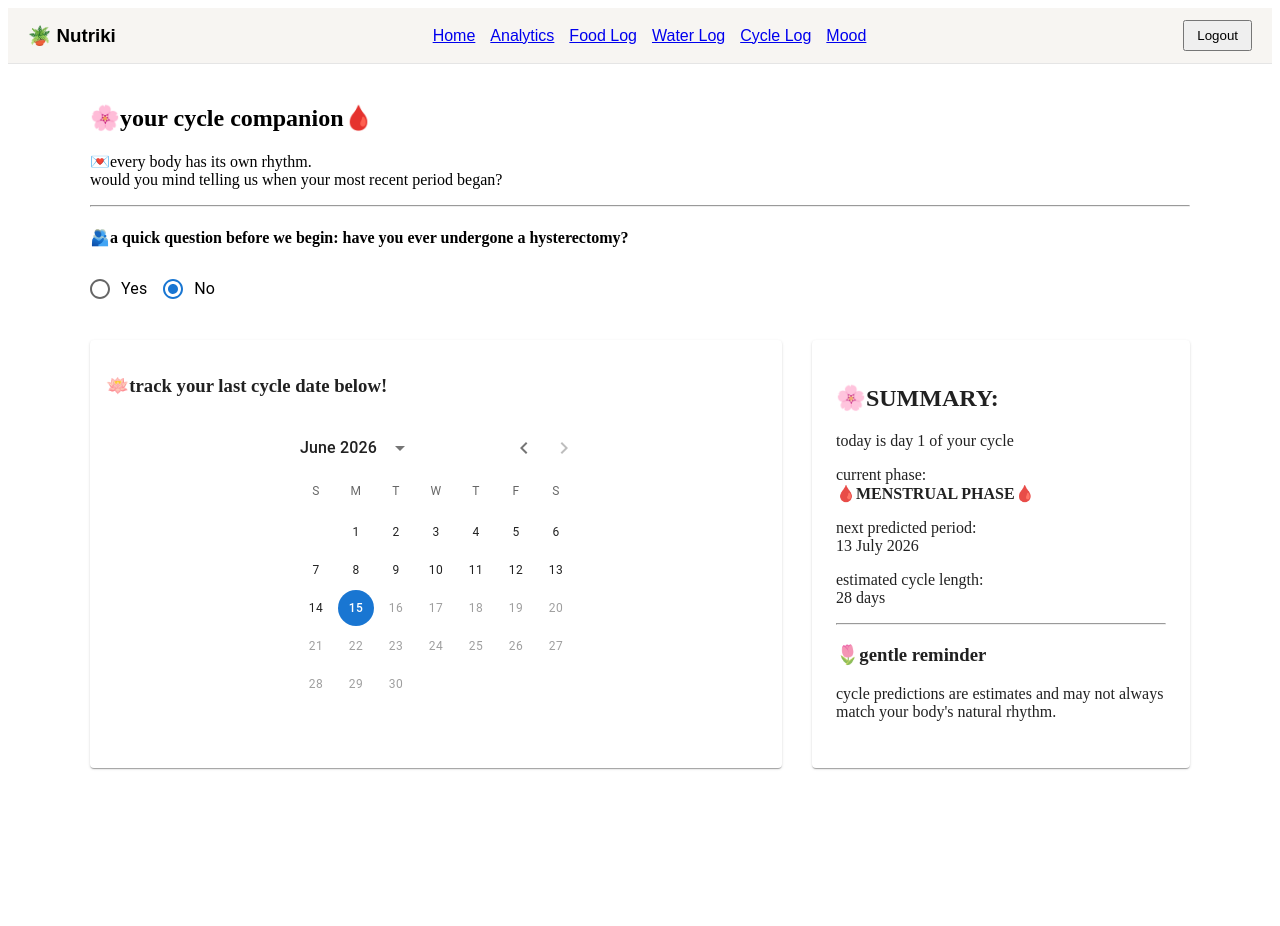
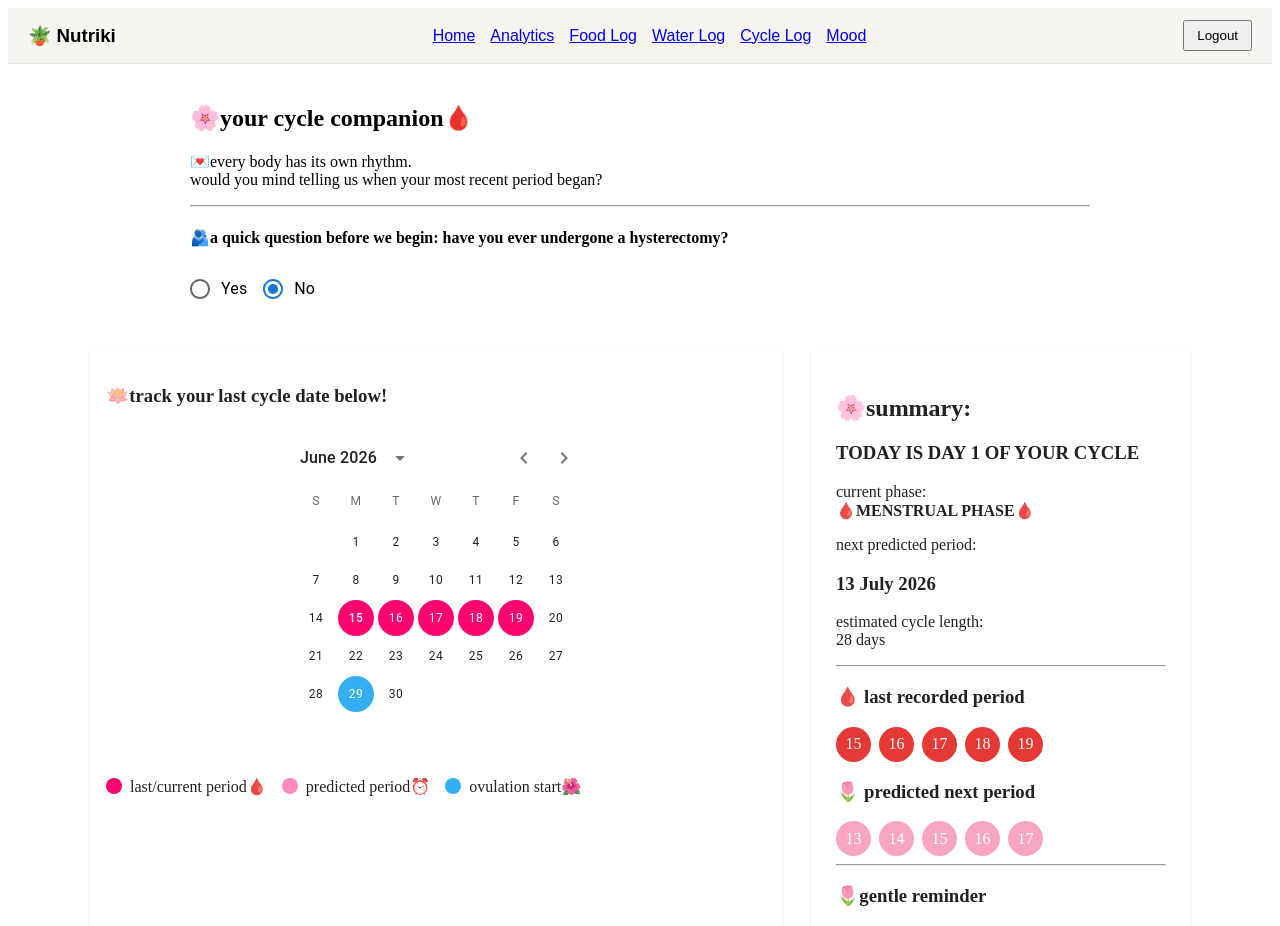
Before and after one commit to bwbeas/nutriki, a React app in the folder frontend/: page /cycle in a window 1280 px wide. Shown: the top 926 px of the page. Before the commit the page ends 808 px from the top, so only its background shows below. Built offline with nearby package versions, Linux system fonts and the light colour scheme; no server answers; the HTML template or start-up script is replaced by a standard one.

Commit message:
period page complete

```diff
--- a/frontend/src/pages/Cycle.jsx
+++ b/frontend/src/pages/Cycle.jsx
@@ -2,6 +2,8 @@
 import Navbar from "../components/Navbar";
 import API from "../api";
 import { useState, useEffect } from "react";
+import { PickerDay }
+from "@mui/x-date-pickers/PickerDay";
 
 import {
   Button,
@@ -40,8 +42,16 @@ else {
   phase = "🌙LUTEAL PHASE🌙";
 }
 
-const nextPeriod =
+let nextPeriod =
   periodStart.add(28, "day");
+
+if (
+  today.diff(periodStart, "day") > 28
+) {
+
+  nextPeriod = today;
+
+}
 
 const loadCycle = async () => {
 
@@ -114,6 +124,74 @@ const saveCycle = async (
 
 };
 
+const periodDates = [];
+
+for (let i = 0; i < 5; i++) {
+
+  periodDates.push(
+    periodStart.add(i, "day")
+  );
+
+}
+
+const ovulationDate =
+  periodStart.add(14, "day");
+
+  const predictedDates = [];
+
+for (let i = 0; i < 5; i++) {
+
+  predictedDates.push(
+    nextPeriod.add(i, "day")
+  );
+
+}
+
+const CustomDay = (props) => {
+
+  const { day, ...other } = props;
+
+  const isPeriodDay =
+    periodDates.some(date =>
+      date.isSame(day, "day")
+    );
+
+  const isPredictedDay =
+    predictedDates.some(date =>
+      date.isSame(day, "day")
+    );
+
+  const isOvulationDay =
+    ovulationDate.isSame(day, "day");
+
+  return (
+
+    <PickerDay
+      {...other}
+      day={day}
+      sx={{
+
+        ...(isPeriodDay && {
+          backgroundColor: "#fc036f",
+          color: "white"
+        }),
+
+        ...(isPredictedDay && {
+          backgroundColor: "#ff8cbe",
+          color: "black"
+        }),
+
+        ...(isOvulationDay && {
+          backgroundColor: "#33aff2",
+          color: "white"
+        })
+
+      }}
+    />
+
+  );
+
+};
 
   return (
     <>
@@ -125,7 +203,7 @@ const saveCycle = async (
           margin: "40px auto"
         }}
       >
-
+<div style={{ maxWidth: "900px", margin: "40px auto" }}>
 <h2>🌸your cycle companion🩸</h2>
 
         <p>
@@ -168,6 +246,10 @@ const saveCycle = async (
             label="No"
           />
         </RadioGroup>
+
+</div>
+
+
 
         {
           hysterectomy === "Yes" && (
@@ -225,8 +307,78 @@ const saveCycle = async (
     );
 
   }}
-    disableFuture
+  slots={{
+    day: CustomDay
+  }}
 />
+
+<div
+  style={{
+    display: "flex",
+    gap: "15px",
+    marginTop: "15px",
+    flexWrap: "wrap"
+  }}
+>
+
+  <div
+    style={{
+      display: "flex",
+      alignItems: "center",
+      gap: "8px"
+    }}
+  >
+    <div
+      style={{
+        width: "16px",
+        height: "16px",
+        borderRadius: "50%",
+        backgroundColor: "#fc036f"
+      }}
+    />
+    <span>last/current period🩸</span>
+  </div>
+
+  <div
+    style={{
+      display: "flex",
+      alignItems: "center",
+      gap: "8px"
+    }}
+  >
+    <div
+      style={{
+        width: "16px",
+        height: "16px",
+        borderRadius: "50%",
+        backgroundColor: "#ff8cbe"
+      }}
+    />
+    <span>predicted period⏰</span>
+  </div>
+
+  <div
+    style={{
+      display: "flex",
+      alignItems: "center",
+      gap: "8px"
+    }}
+  >
+    <div
+      style={{
+        width: "16px",
+        height: "16px",
+        borderRadius: "50%",
+        backgroundColor: "#33aff2"
+      }}
+    />
+    <span>ovulation start🌺</span>
+  </div>
+
+</div>
+
+
+
 </LocalizationProvider>
 
       </Paper>
@@ -239,12 +391,12 @@ const saveCycle = async (
       >
 
         <h2>
-          🌸SUMMARY:
+          🌸summary:
         </h2>
 
-        <p>
-  today is day {cycleDay} of your cycle
-</p>
+        <h3>
+  TODAY IS DAY {cycleDay} OF YOUR CYCLE
+</h3>
 
 <p>
   current phase:
@@ -255,7 +407,7 @@ const saveCycle = async (
 <p>
   next predicted period:
   <br />
-  {nextPeriod.format("DD MMMM YYYY")}
+  <h3>{nextPeriod.format("DD MMMM YYYY")}</h3>
 </p>
 
 <p>
@@ -263,6 +415,77 @@ const saveCycle = async (
   <br />
   28 days
 </p>
+<hr />
+
+<h3>
+  🩸 last recorded period
+</h3>
+
+<div
+  style={{
+    display: "flex",
+    flexWrap: "wrap",
+    gap: "8px",
+    marginBottom: "15px"
+  }}
+>
+
+  {periodDates.map((date) => (
+
+    <div
+      key={date.format()}
+      style={{
+        width: "35px",
+        height: "35px",
+        borderRadius: "50%",
+        background: "#e53935",
+        color: "white",
+        display: "flex",
+        alignItems: "center",
+        justifyContent: "center"
+      }}
+    >
+      {date.date()}
+    </div>
+
+  ))}
+
+</div>
+
+<h3>
+  🌷 predicted next period
+</h3>
+
+<div
+  style={{
+    display: "flex",
+    flexWrap: "wrap",
+    gap: "8px"
+  }}
+>
+
+  {predictedDates.map((date) => (
+
+    <div
+      key={date.format()}
+      style={{
+        width: "35px",
+        height: "35px",
+        borderRadius: "50%",
+        background: "#f8a5c2",
+        color: "white",
+        display: "flex",
+        alignItems: "center",
+        justifyContent: "center"
+      }}
+    >
+      {date.date()}
+    </div>
+
+  ))}
+
+</div>
+
 
 <hr />
 
```
Also changed, not shown: 1 other file (tests, documents, lock files or other folders). Lines whose indentation alone changed are shown as unchanged.
